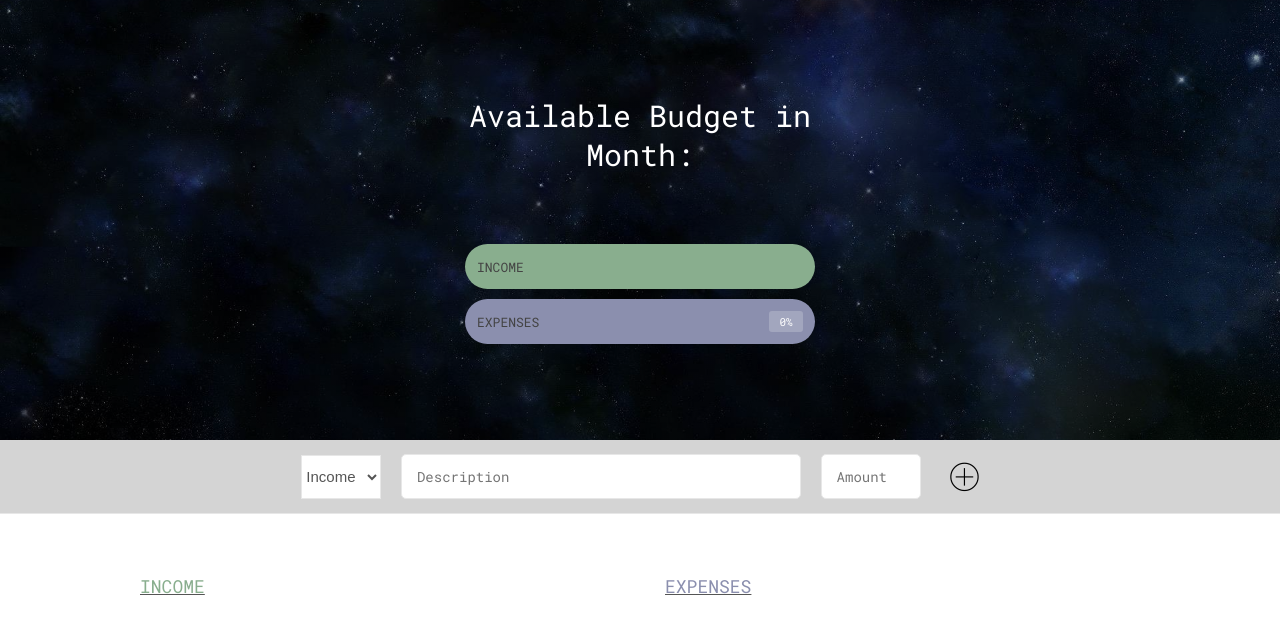
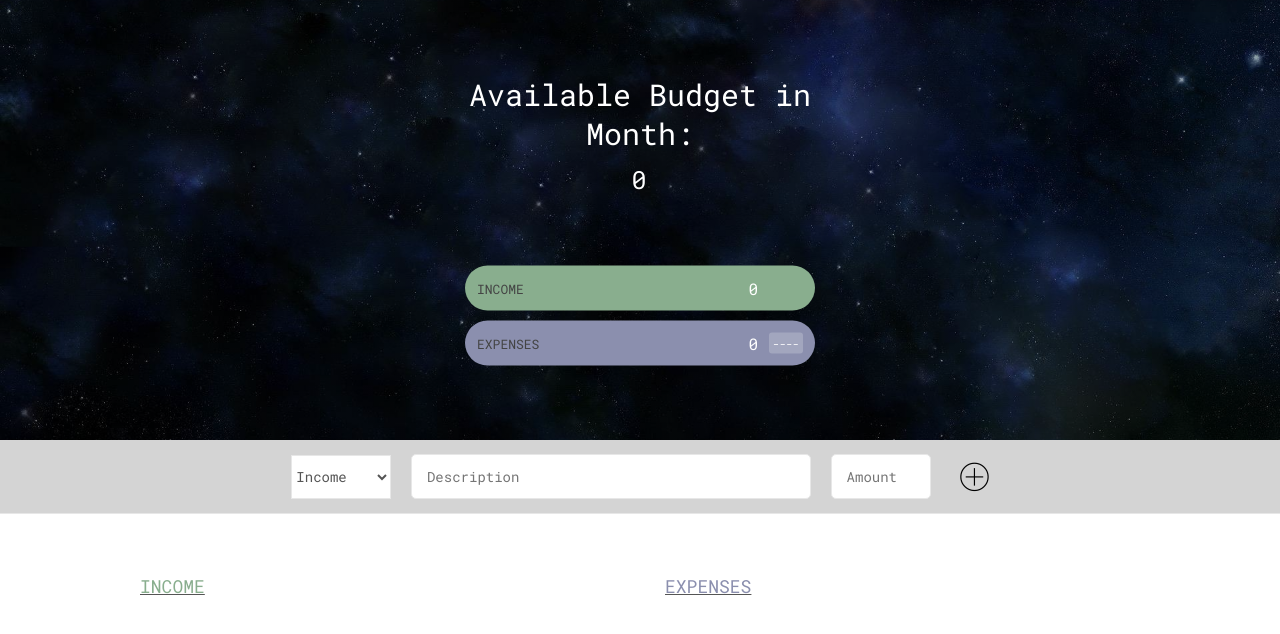
Before and after one commit to RiteshPatel00/Budgeting-and-Investing-Web-Application, a plain HTML site: page index.html in a window 1280 px wide. Shown: the top 634 px of the page. Drawn offline with nearby package versions, Linux system fonts and the light colour scheme.

Commit message:
UX styling

```diff
--- a/app.js
+++ b/app.js
@@ -97,7 +97,7 @@ var budgetController = (function(){
             return {
                 budget: data.budget,
                 totalIncome: data.totals.inc,
-                totalExpense: data.totals.exp,
+                totalExpenses: data.totals.exp,
                 percentage: data.percentageOfIncome
             };
         },
@@ -127,7 +127,13 @@ var UIController = (function(){
         inputDescription: '.add__description',
         inputValue:'.add__value',
         incomeContainer: '.income__list',
-        expenseContainer: '.expenses__list'
+        expenseContainer: '.expenses__list',
+        budgetValue:'.budget__value',
+        incomeLabel: '.budget__income--value',
+        expenseLabel: '.budget__expenses--value',
+        percentageLabel: '.budget__expenses--percentage',
+        container: '.container'
+
     }
 
     return{
@@ -176,8 +182,6 @@ var UIController = (function(){
             document.querySelector(element).insertAdjacentHTML('beforeend', newHtmlString)
 
 
-
-
         },
 
 
@@ -196,6 +200,22 @@ var UIController = (function(){
 
 
             fieldsArray[0].focus();
+
+        },
+
+        displayBudget: function(obj){
+
+            document.querySelector(DOMStrings.budgetValue).textContent = obj.budget
+            document.querySelector(DOMStrings.incomeLabel).textContent = obj.totalIncome
+            document.querySelector(DOMStrings.expenseLabel).textContent = obj.totalExpenses
+
+            if(obj.percentage > 0){
+                document.querySelector(DOMStrings.percentageLabel).textContent = obj.percentage + '%'
+            }
+            else{
+                document.querySelector(DOMStrings.percentageLabel).textContent = '----'
+            }
+
 
         },
 
@@ -225,10 +245,15 @@ var controller = (function(budget, UI){
 
         });
 
+        document.querySelector(DOMStrings.container).addEventListener('click', controlDeleteItem);
+
+
     };
 
 
-
+    var controlDeleteItem = function(event){
+        console.log(event.target);
+    };
 
 
     var updateBudget = function(){
@@ -241,7 +266,7 @@ var controller = (function(budget, UI){
 
 
         // Display the budget on UI
-        console.log(budget)
+        UIController.displayBudget(budget)
 
     }
 
@@ -270,10 +295,8 @@ var controller = (function(budget, UI){
         };
 
 
+    };
 
-
-
-    }
 
     return {
         init: function(){
--- a/index.html
+++ b/index.html
@@ -15,12 +15,12 @@
                     Available Budget in <span class="budget__title--month">Month</span>:
                 </div>
 
-                <div class="budget__value"></div>
+                <div class="budget__value">0</div>
 
                 <div class="budget__income clearfix">
                     <div class="budget__income--text">Income</div>
                     <div class="right">
-                        <div class="budget__income--value"></div>
+                        <div class="budget__income--value">0</div>
                         <div class="budget__income--percentage">&nbsp;</div>
                     </div>
                 </div>
@@ -28,8 +28,8 @@
                 <div class="budget__expenses clearfix">
                     <div class="budget__expenses--text">Expenses</div>
                     <div class="right clearfix">
-                        <div class="budget__expenses--value"></div>
-                        <div class="budget__expenses--percentage">0%</div>
+                        <div class="budget__expenses--value">0</div>
+                        <div class="budget__expenses--percentage">----</div>
                     </div>
 
                 </div>
@@ -41,7 +41,7 @@
         <div class="bottom">
             <div class="add">
                 <div class="add__container">
-                    <select class="add__type" style="width: 80px;">
+                    <select class="add__type" style="width: 100px;">
                         <option value="inc" selected>Income</option>
                         <option value="exp">Expense</option>
                     </select>
--- a/style.css
+++ b/style.css
@@ -131,10 +131,11 @@ body {
 }
 
 .add__type {
+    font-family: 'Roboto Mono', monospace;
     width: 55px;
     border: 1px solid #e7e7e7;
     height: 44px;
-    font-size: 15px;
+    font-size: 14px;
     color: inherit;
     background-color: #fff;
     margin-right: 10px;
```
